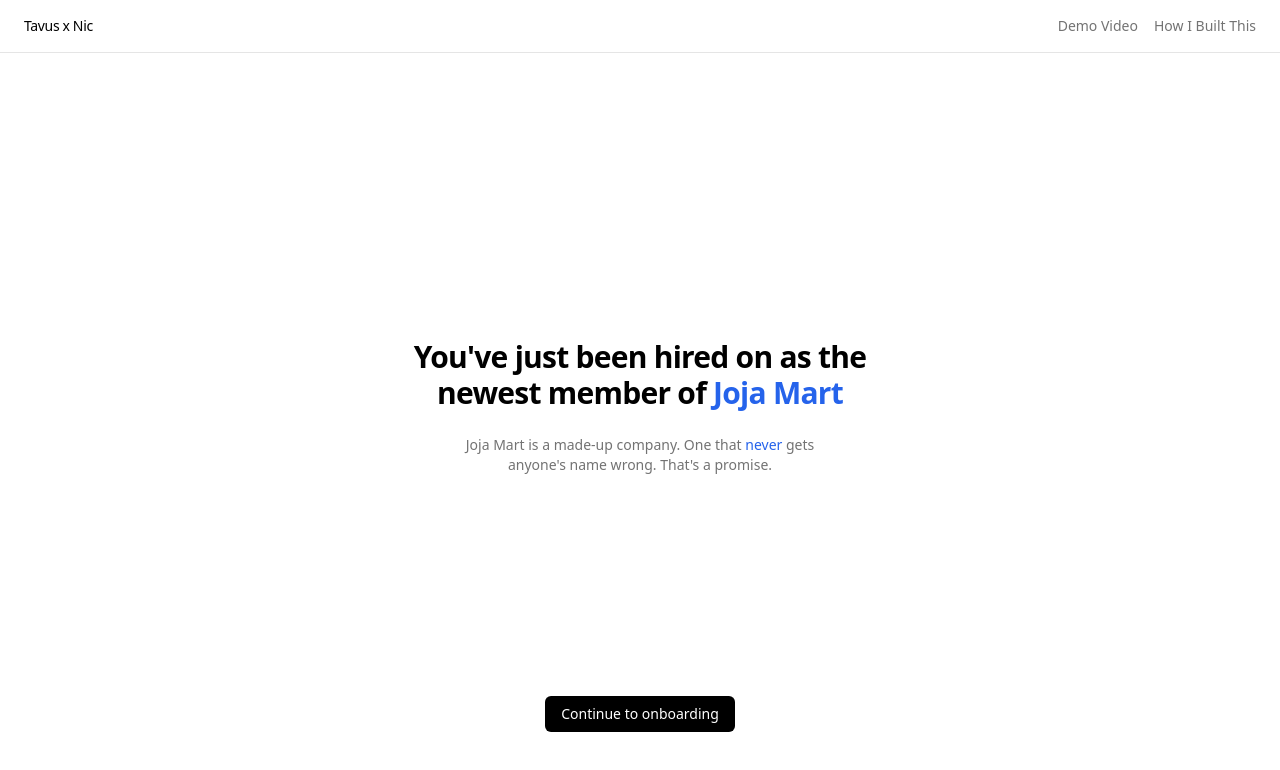
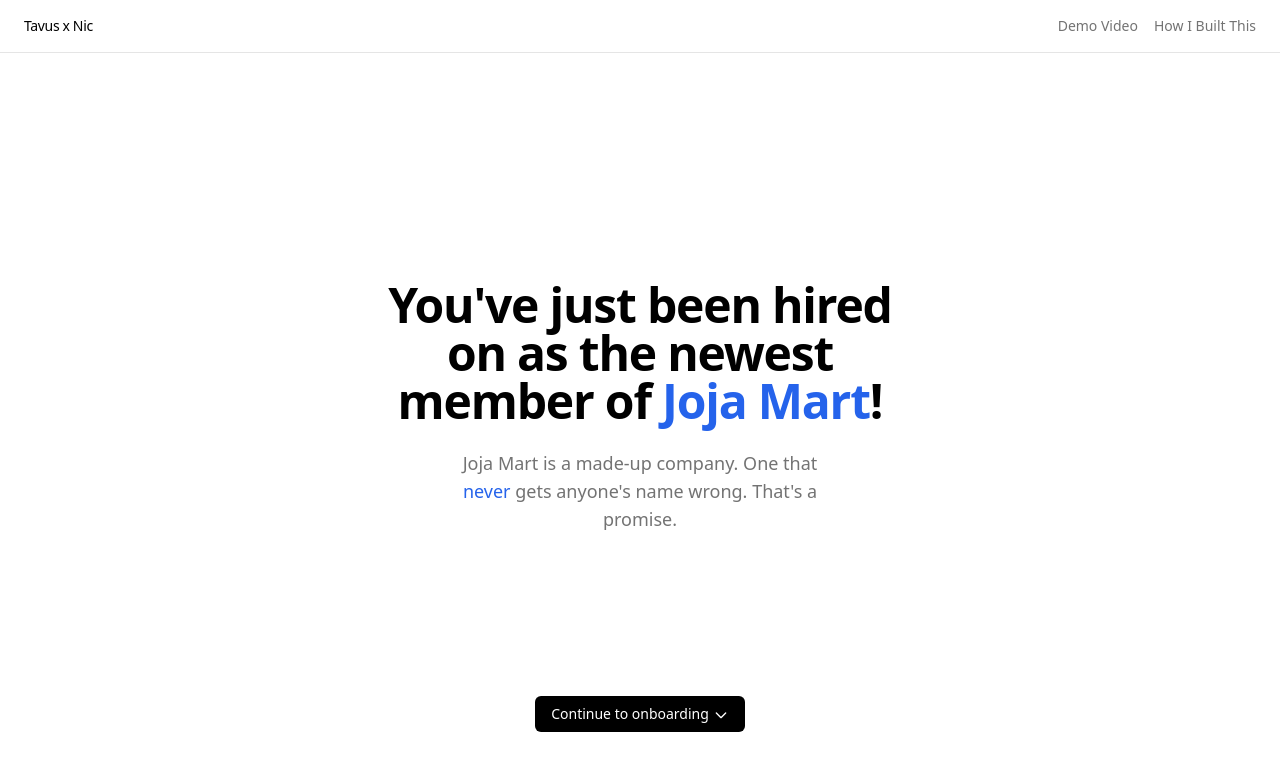
Before and after one commit to nbened/Tavus-Take-Home, a Next.js app: page / in a window 1280 px wide. Shown: the top 770 px of the page. Built offline with nearby package versions, Linux system fonts and the light colour scheme.

Commit message:
bigger text

```diff
--- a/src/app/agent/page.tsx
+++ b/src/app/agent/page.tsx
@@ -137,7 +137,7 @@ export default function AgentPage() {
               />
             ))}
           </div>
-          <p className="text-[#555] text-sm tracking-wide">Waking up the engineer on call...</p>
+          <p className="text-[#555] text-base tracking-wide">Waking up the engineer on call...</p>
         </div>
       </div>
     );
--- a/src/app/page.tsx
+++ b/src/app/page.tsx
@@ -97,11 +97,11 @@ export default function Home() {
       <section className="snap-start h-[calc(100vh-57px)] flex flex-col items-center justify-between bg-white px-6 text-center py-16">
         <div />
         <div className="flex flex-col items-center gap-6">
-          <h1 className="text-3xl font-semibold tracking-tight max-w-lg">
+          <h1 className="text-5xl font-semibold tracking-tight max-w-lg">
             You&apos;ve just been hired on as the newest member of{" "}
-            <span className="text-blue-600">Joja Mart</span>
+            <span className="text-blue-600">Joja Mart</span>!
           </h1>
-          <p className="text-neutral-500 text-sm max-w-sm">
+          <p className="text-neutral-500 text-lg max-w-sm">
             Joja Mart is a made-up company. One that <span className="text-blue-600">never</span> gets anyone's name wrong. That's a promise.
           </p>
         </div>
@@ -110,6 +110,9 @@ export default function Home() {
           className="px-4 py-2 bg-black text-white text-sm font-medium rounded-md hover:bg-neutral-800 transition-colors"
         >
           Continue to onboarding
+          <svg className="w-4 h-4 ml-1 inline-block" fill="none" stroke="currentColor" viewBox="0 0 24 24">
+            <path strokeLinecap="round" strokeLinejoin="round" strokeWidth={2} d="M19 9l-7 7-7-7" />
+          </svg>
         </button>
       </section>
 
```
